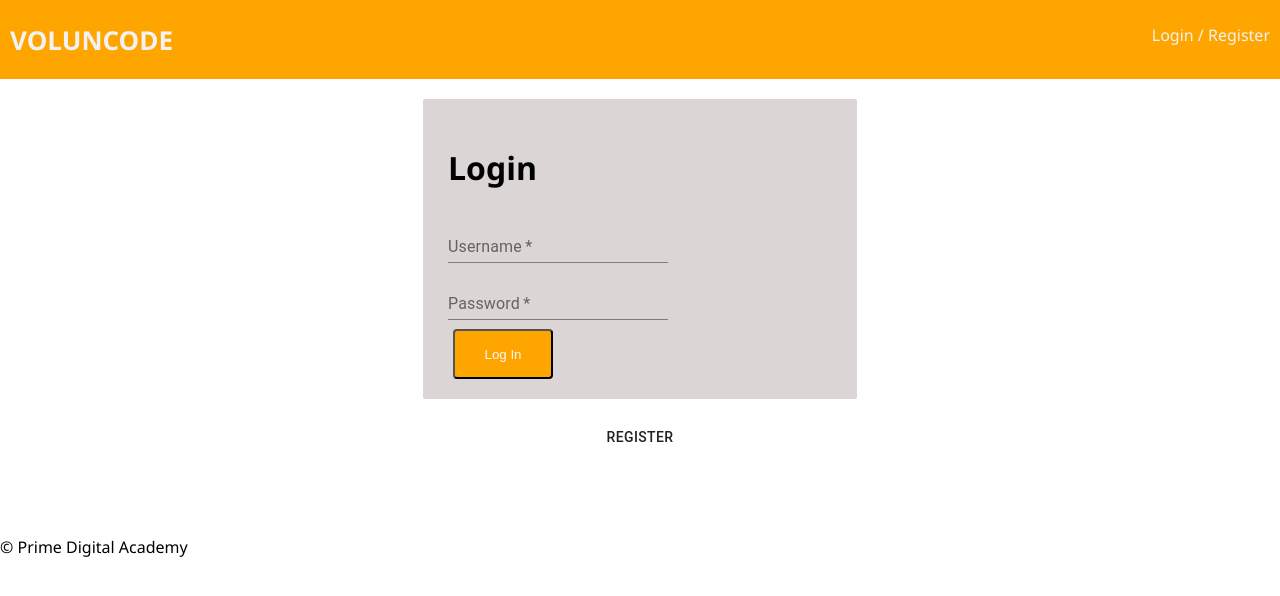
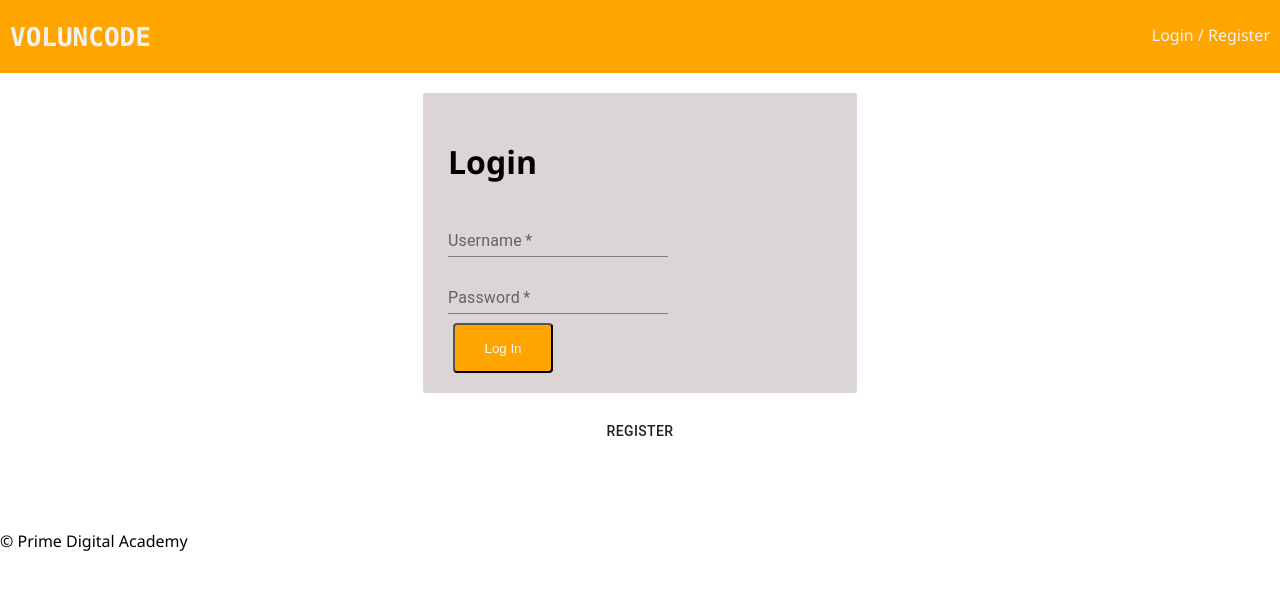
Before and after one commit to jessicaheggem/prime-solo-project-voluncode, a React (Create React App) app: page /#/home in a window 1280 px wide. Before the commit this address led to /#/project_info/1. Shown: the top 596 px of the page. Built offline with nearby package versions, Linux system fonts and the light colour scheme; no server answers.

Commit message:
changed voluncode nav font

```diff
--- a/src/components/App/App.css
+++ b/src/components/App/App.css
@@ -1,5 +1,7 @@
 body {
     font-family: 'Segoe UI', Tahoma, Geneva, Verdana, sans-serif;
+    /* font-family: "Lucida Console", Monaco, monospace; */
+
     margin: 0px;
 }
 
--- a/src/components/Nav/Nav.css
+++ b/src/components/Nav/Nav.css
@@ -4,6 +4,7 @@
     display: inline-block;
     color: #f2f2f2;
     padding-left: 10px;
+    font-family: "Lucida Console", Monaco, monospace;
 }
 
 .nav {
@@ -25,6 +26,7 @@
   border:none;
   cursor: pointer;
   outline:0;
+
 }
 
 .nav-link:hover {
```
